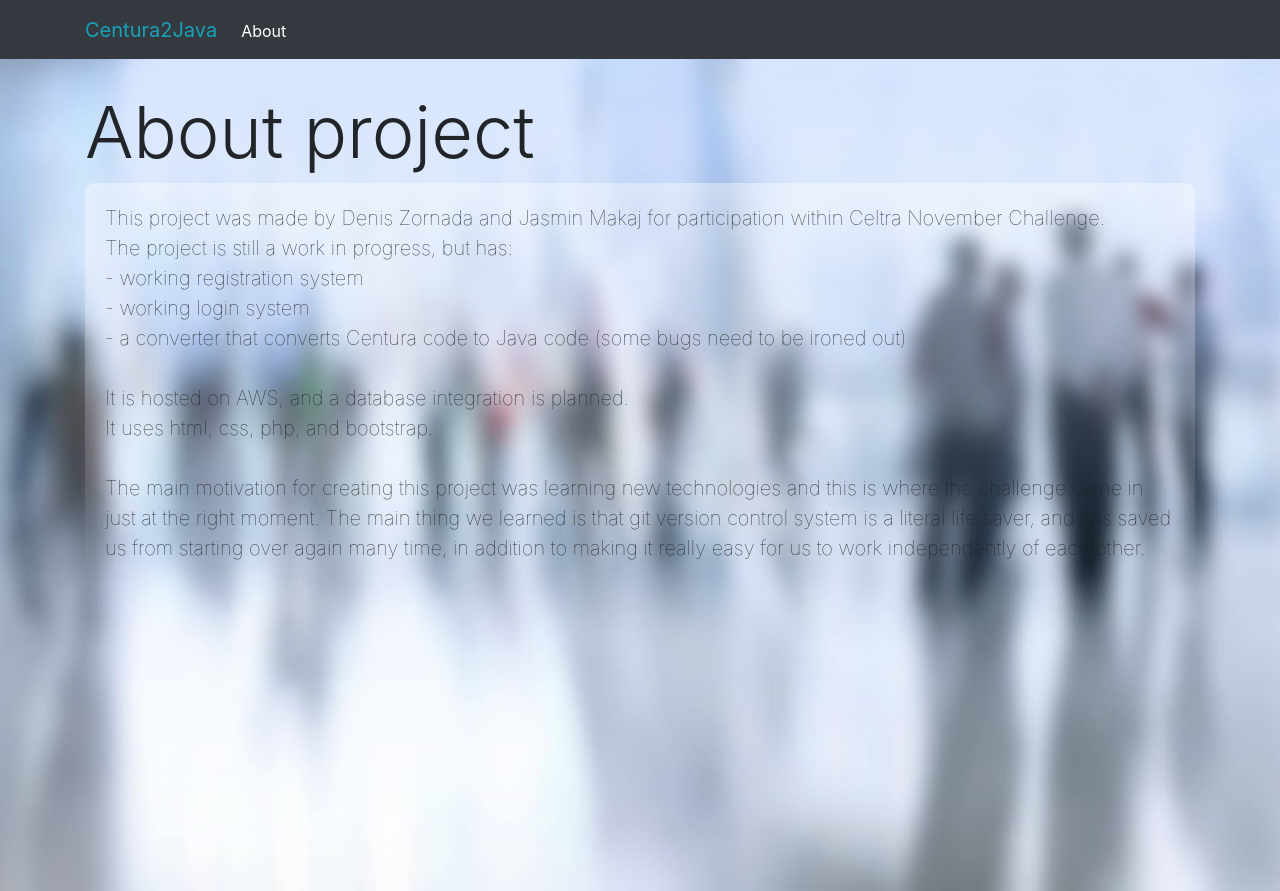
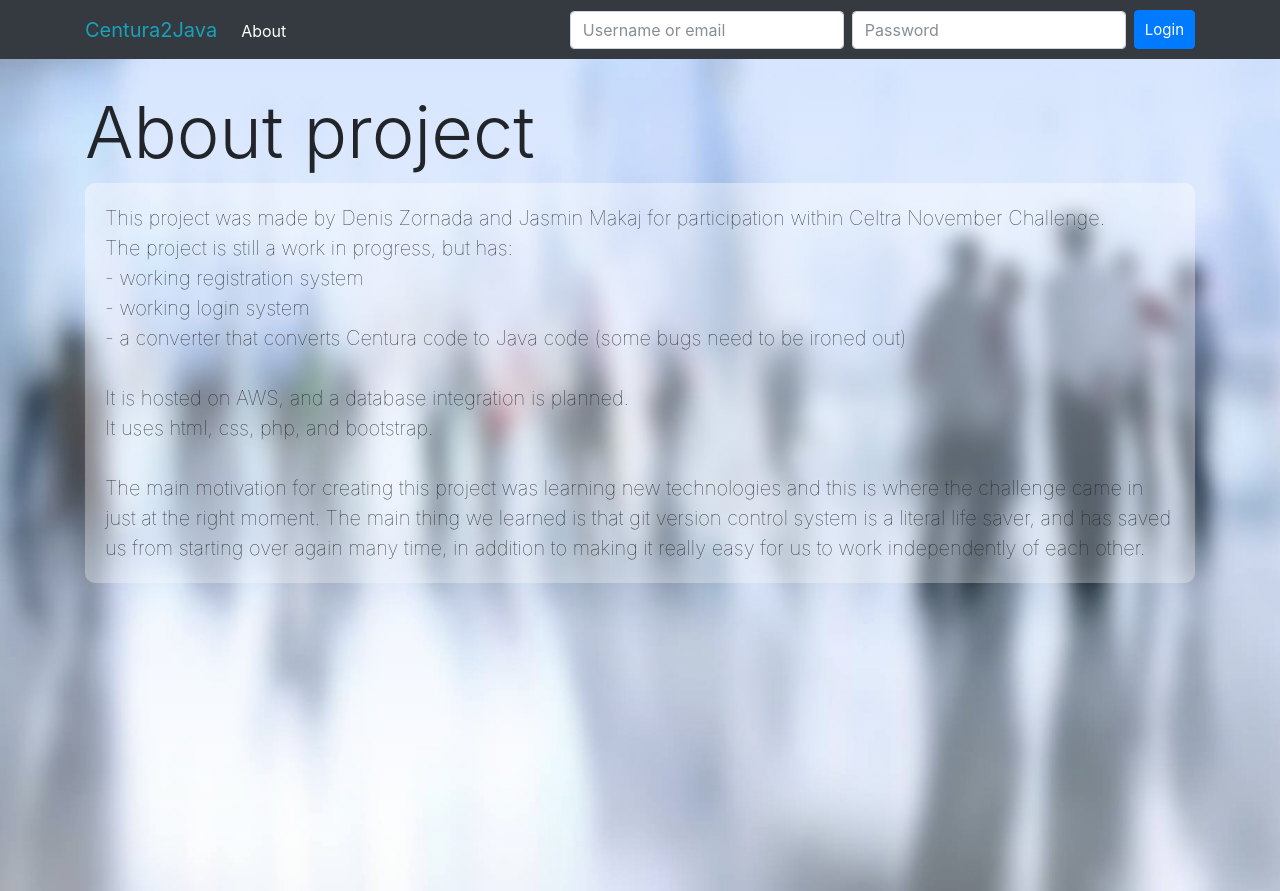
Before and after one commit to interfector18/CeltraChallenge, a PHP site: page /about.php in a window 1280 px wide. Run offline with PHP 8.4, Linux system fonts and the light colour scheme; some libraries are stand-ins or nearby versions.

Commit message:
Uredio dodatno

```diff
--- a/about.php
+++ b/about.php
@@ -73,7 +73,9 @@
                         }
                         else
                         {
-
+                            echo '<input class="form-control mr-sm-2" type="text" name="username" placeholder="Username or email">
+                                  <input class="form-control mr-sm-2" type="password" name="password" placeholder="Password">
+                                  <input class="btn btn-primary" style="font-size: 15px; padding:8px 10px 7px 10px;" type="submit" name="submit" value="Login">';
                         }
                     ?>
                 </form>
@@ -87,7 +89,7 @@
             <div class="container">
                 <div style="float:left; ">
                     <h1 class="display-3" style="width:auto;">About project</h1>
-                    <p class="lead" style="width:auto; padding: 20px; font-weight:1; border-radius: 10px; background: linear-gradient(rgba(255,255, 255, 0.40), rgba(255, 255, 255, 0.0)); ">This project was made by Denis Zornada and Jasmin Makaj for participation within Celtra November Challenge.<br>
+                    <p class="lead" style="width:auto; padding: 20px; font-weight:1; border-radius: 10px; background: linear-gradient(rgba(255,255, 255, 0.40), rgba(255, 255, 255, 0.30)); ">This project was made by Denis Zornada and Jasmin Makaj for participation within Celtra November Challenge.<br>
 
                     The project is still a work in progress, but has:<br>
                     - working registration system<br>
--- a/index.php
+++ b/index.php
@@ -49,7 +49,7 @@
                     </li>
                 </ul>
                 <form method="post" action="login.php" class="form-inline my-2 my-lg-0">
-                    <input class="form-control mr-sm-2" type="text" name="username" placeholder="Username or email">
+                    <input class="form-control mr-sm-2" type="text" autofocus="autofocus" name="username" placeholder="Username or email">
                     <input class="form-control mr-sm-2" type="password" name="password" placeholder="Password">
                     <input class="btn btn-primary" style="font-size: 15px; padding:8px 10px 7px 10px;" type="submit" name="submit" value="Login">
                 </form>
```
